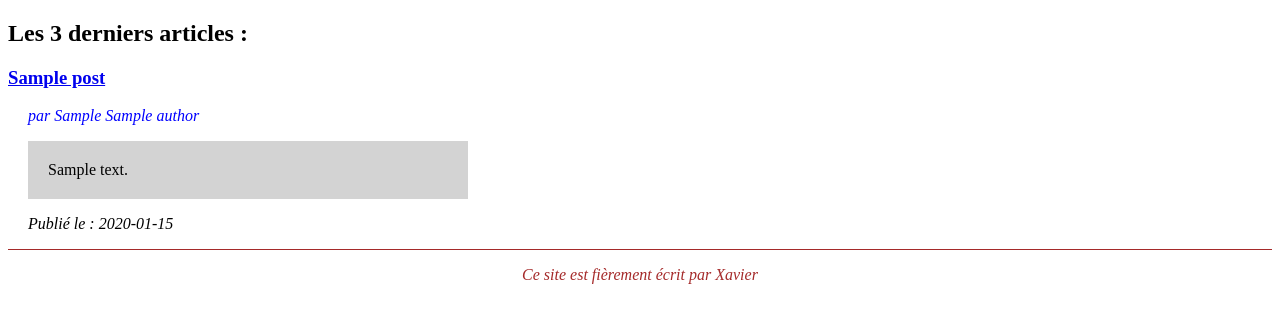
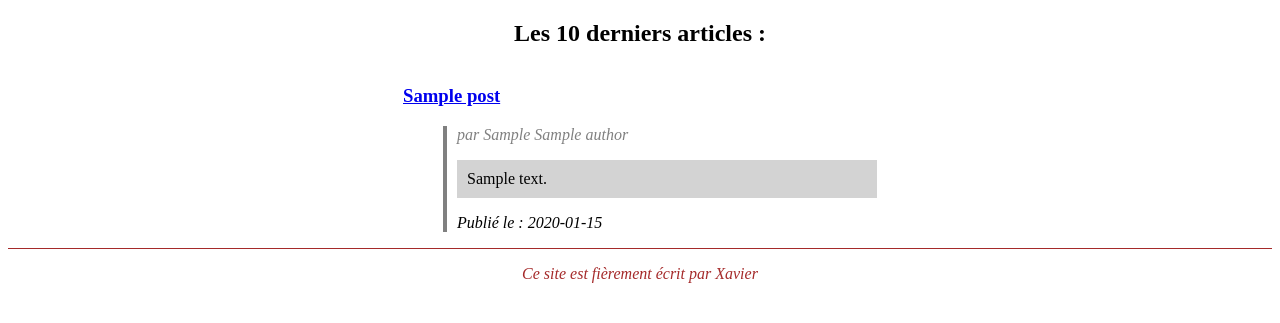
Before and after one commit to XavierFigari/blog, a PHP site: page / in a window 1280 px wide. Shown: the part 146-469 px from the top of the page. Run offline with PHP 8.4, Linux system fonts and the light colour scheme; tables that the repository leaves empty hold one stand-in row (values such as "Sample post").

Commit message:
Clean-up style

```diff
--- a/app/controllers/homeController.php
+++ b/app/controllers/homeController.php
@@ -3,7 +3,7 @@
 require '../app/persistences/blogPostData.php' ;
 
 // Récupérer les 10 derniers posts
-$articlesToDisplay = 3;
+$articlesToDisplay = 10;
 $posts = lastBlogPosts($database, $articlesToDisplay) ;
 
 // Les afficher
--- a/public/css/style.css
+++ b/public/css/style.css
@@ -7,56 +7,66 @@ header {
     /*gap: 50px;*/
     background: lightblue;
 }
-
+.centerText {
+    text-align: center;
+}
 .nav {
     display: flex;
     justify-content: center;
     gap: 50px;
 }
-
 footer {
     text-align: center;
     border-top: brown 1px solid;
     color: brown;
     font-style: italic;
 }
-
 h1 {
     color: brown;
 }
-
 label {
     padding-top: 20px;
     display: block;
     width: 400px;
 }
-
 .modifPost {
     color: red;
 }
 input[type="text"], textarea {
     width: 300px;
 }
-/*
-textarea.input {
-    width:500px;
+.listeArticles {
+    display: flex;
+    flex-direction: column;
+    /*width:1000px;*/
+    align-items: center;
 }
-*/
+.postDetails {
+    margin-left: 40px;
+    padding-left: 10px;
+    border-left: gray 4px solid;
+}
 .postAuthor {
-    color: blue;
+    color: gray;
     font-style: italic;
-    margin-left: 20px;
+}
+.postContent {
+    padding: 10px;
+    width: 400px;
+    background: lightgray;
+}
+.postFooter {
+    font-style: italic;
+}
+.postActions {
+    display: flex;
+    justify-content: left;
+    gap: 50px;
 }
 
-.postContent {
-    margin-left: 20px;
-    padding: 20px;
-    width: 400px;
-    /*border: 2px solid blue;*/
-    background: lightgray;
+.postButton {
+    padding: 10px;
+    background: lightyellow;
+    border-radius: 10px;
+    border: green 1px solid;
 }
-
-.postFooter {
-    margin-left: 20px;
-    font-style: italic;
-}
--- a/ressources/views/home.tpl.php
+++ b/ressources/views/home.tpl.php
@@ -6,18 +6,25 @@ require '../ressources/views/layouts/header.tpl.php';
 ?>
 
 
-<h2>Les <?=$articlesToDisplay?> derniers articles :</h2>
+<h2 class="centerText">Les <?= $articlesToDisplay ?> derniers articles :</h2>
 
 <?php if (empty($posts)): ?>
-    <p>Bummer ! Il n'y aucun article !</p>
+    <p class="centerText">Bummer ! Il n'y aucun article !</p>
 <?php else : ?>
-    <?php foreach ($posts as $currentPost): ?>
-        <h3><a href="http://blog.local/index.php?action=blogpost&id=<?=$currentPost["id"]?>"><?= $currentPost["title"] ?></a></h3>
-        <p class="postAuthor"> <?= "par " . $currentPost["firstName"] . " " . $currentPost["name"] ?></p>
-        <p class="postContent"> <?= $currentPost["content"] ?></p>
-        <p class="postFooter"> <?= "Publié le : " . $currentPost["pubDate"] ?></p>
-
-    <?php endforeach; ?>
+    <div class="listeArticles">
+        <div>
+            <?php foreach ($posts as $currentPost): ?>
+                <h3>
+                    <a href="http://blog.local/index.php?action=blogpost&id=<?= $currentPost["id"] ?>"><?= $currentPost["title"] ?></a>
+                </h3>
+                <div class="postDetails">
+                    <p class="postAuthor"> <?= "par " . $currentPost["firstName"] . " " . $currentPost["name"] ?></p>
+                    <p class="postContent"> <?= $currentPost["content"] ?></p>
+                    <p class="postFooter"> <?= "Publié le : " . $currentPost["pubDate"] ?></p>
+                </div>
+            <?php endforeach; ?>
+        </div>
+    </div>
 <?php endif; ?>
 
 <?php
```
Also changed, not shown: app/controllers/blogPostCategoryController.php (added, +17 -0 lines), ressources/views/blogPost.tpl.php (+5 -2 lines).
